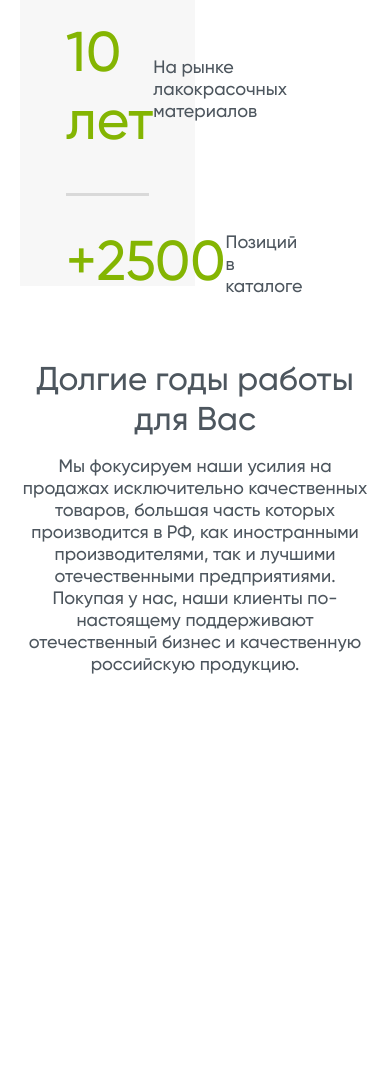
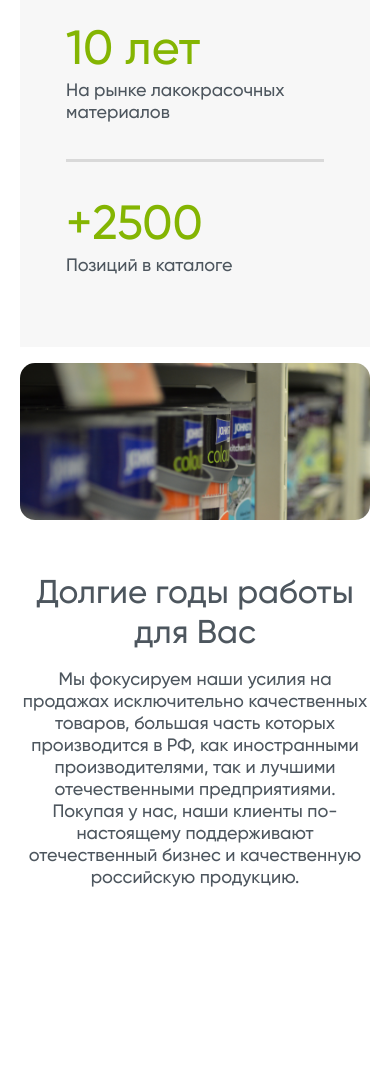
Before and after one commit to aharisov/dekkrass_layout, a plain HTML site: page about.html in a window 390 px wide. Shown: the part 752-1841 px from the top of the page. Drawn offline with Linux system fonts and the light colour scheme.

Commit message:
finished mobile version for about page

```diff
--- a/css/media/_media1199.scss
+++ b/css/media/_media1199.scss
@@ -110,4 +110,15 @@
             }
         }
     }
+
+    /* about start */
+    .about_page .numbers_block .left .num_item {
+        span {
+            width: 55%;
+            font-size: 48px;
+        }
+        p {
+            width: 30%;
+        }
+    }
 }
--- a/css/media/_media1770.scss
+++ b/css/media/_media1770.scss
@@ -84,4 +84,9 @@
     .blog_list .blog_item {
         width: 49%;
     }
+
+    /* about start */
+    .about_page .numbers_block .right figure {
+        height: 100%;
+    }
 }
--- a/css/media/_media639.scss
+++ b/css/media/_media639.scss
@@ -95,4 +95,17 @@
             z-index: 999;
         }
     }
+
+    /* about start */
+    .about_page .numbers_block {
+        margin-bottom: 3em;
+        flex-direction: column;
+
+        .left, .right {
+            width: 100%;
+        }
+        .right {
+            margin-top: 1em;
+        }
+    }
 }
--- a/css/media/_media799.scss
+++ b/css/media/_media799.scss
@@ -124,4 +124,24 @@
     .product_specs {
         max-width: 100%;
     }
+
+    /* about start */
+    .about_page .numbers_block .left .num_item {
+        flex-direction: column;
+        align-items: start;
+
+        span, p {
+            width: 100%;
+        }
+    }
+    .about_descr {
+        margin-bottom: 0;
+    }
+    .about_page .numbers_block {
+        height: 100%;
+
+        .right {
+            height: auto;
+        }
+    }
 }
--- a/js/app.js
+++ b/js/app.js
@@ -319,7 +319,7 @@ function showReviews() {
 function aboutSlider() {
     const slide = document.querySelector('.about_slider .splide');
 
-    if (slide) {
+    if (slide && window.outerWidth > 640) {
         new Splide( slide , {
             type   : 'loop',
             padding: '18%',
@@ -327,6 +327,14 @@ function aboutSlider() {
             fixedWidth: '606px',
             height: '300px',
             start: 1,
+            pagination: false,
+            arrows: false
+        } ).mount();
+    }
+    if (slide && window.outerWidth < 641) {
+        new Splide( slide , {
+            perPage: 1,
+            gap: '24px',
             pagination: false,
             arrows: false
         } ).mount();
```
Also changed, not shown: css/style.css, 1 other file.
